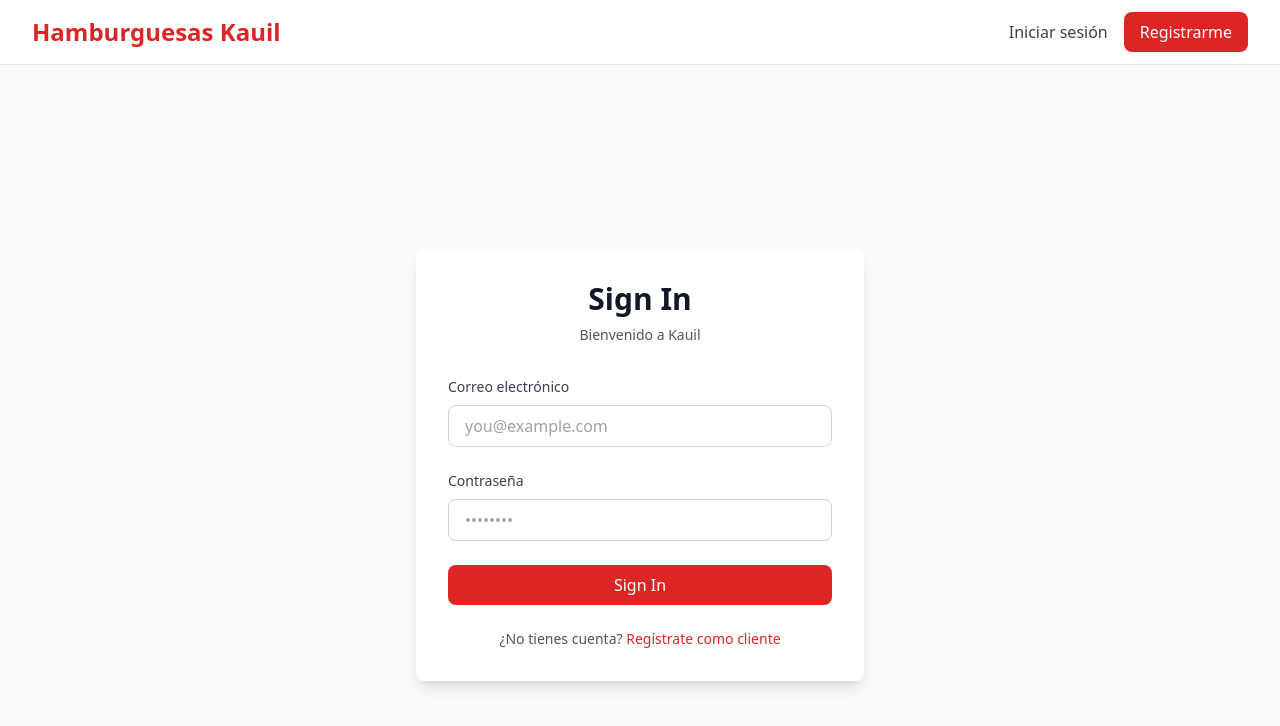
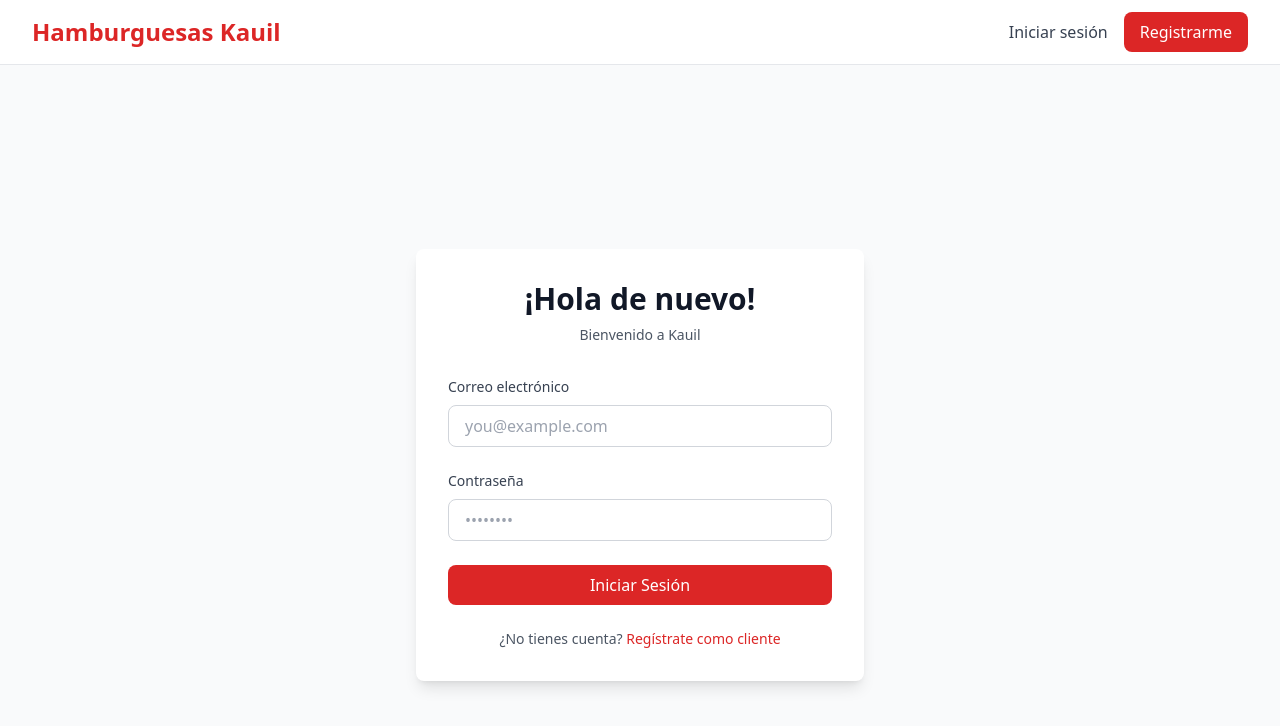
Before and after one commit to Ualabi/kauils, a React (Vite) app: page /login in a window 1280 px wide. Shown: the top 726 px of the page. Built offline with nearby package versions, Linux system fonts and the light colour scheme; no server answers.

Commit message:
change to spanish

```diff
--- a/src/components/layout/Header.tsx
+++ b/src/components/layout/Header.tsx
@@ -27,7 +27,7 @@ export default function Header() {
               <>
                 <span className="text-sm text-gray-600">
                   {user.displayName}
-                  {userRole && (
+                  {userRole != 'customer' && (
                     <span className="ml-2 text-xs bg-red-100 text-red-700 px-2 py-1 rounded">
                       {userRole}
                     </span>
@@ -39,23 +39,23 @@ export default function Header() {
                       Menu
                     </Link>
                     <Link to="/cart" className="text-gray-700 hover:text-red-600">
-                      Cart
+                      Carro
                     </Link>
                     <Link to="/orders" className="text-gray-700 hover:text-red-600">
-                      My Orders
+                      Mis Pedidos
                     </Link>
                   </>
                 )}
                 {userRole === 'staff' && (
                   <Link to="/staff" className="text-gray-700 hover:text-red-600">
-                    Dashboard
+                    Panel
                   </Link>
                 )}
                 <button
                   onClick={handleLogout}
                   className="text-red-600 hover:text-red-700 font-medium"
                 >
-                  Logout
+                  Cerrar sesión
                 </button>
               </>
             ) : (
--- a/src/pages/auth/LoginPage.tsx
+++ b/src/pages/auth/LoginPage.tsx
@@ -36,7 +36,8 @@ export default function LoginPage() {
       <div className="max-w-md w-full">
         <div className="bg-white rounded-lg shadow-lg p-8">
           <div className="text-center mb-8">
-            <h2 className="text-3xl font-bold text-gray-900">Sign In</h2>
+            <h2 className="text-3xl font-bold text-gray-900">¡Hola de nuevo!
+            </h2>
             <p className="mt-2 text-sm text-gray-600">
               Bienvenido a Kauil
             </p>
@@ -84,7 +85,7 @@ export default function LoginPage() {
               disabled={loading}
               className="w-full btn-primary disabled:opacity-50 disabled:cursor-not-allowed"
             >
-              {loading ? 'Signing in...' : 'Sign In'}
+              {loading ? 'Iniciando sesión...' : 'Iniciar Sesión'}
             </button>
           </form>
 
--- a/src/types/index.ts
+++ b/src/types/index.ts
@@ -1,7 +1,7 @@
 import { Timestamp } from 'firebase/firestore';
 
 // User roles
-export type UserRole = 'customer' | 'staff';
+export type UserRole = 'customer' | 'staff' | 'kitchen' | 'admin' | 'it';
 
 // User interface
 export interface User {
```
